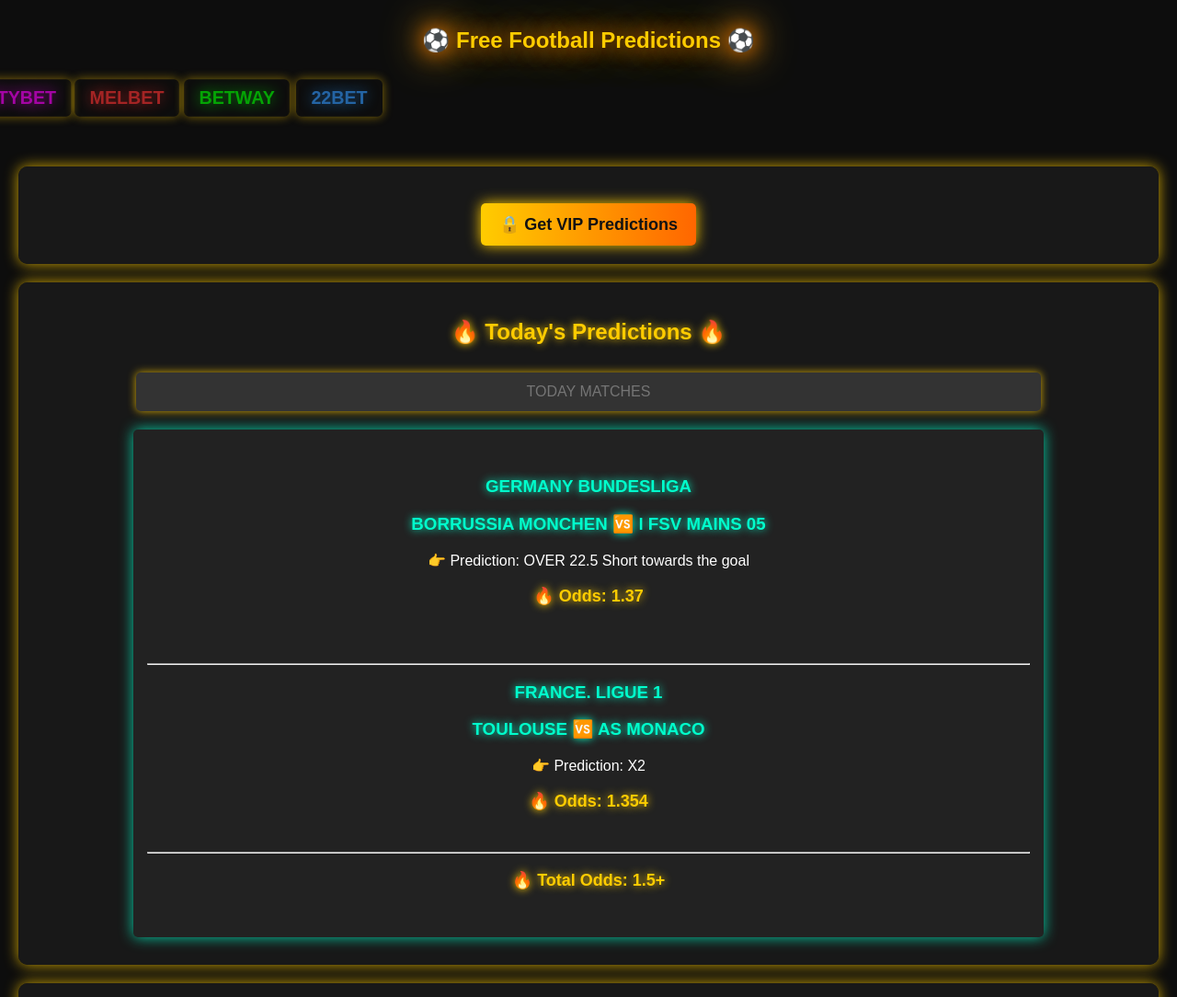
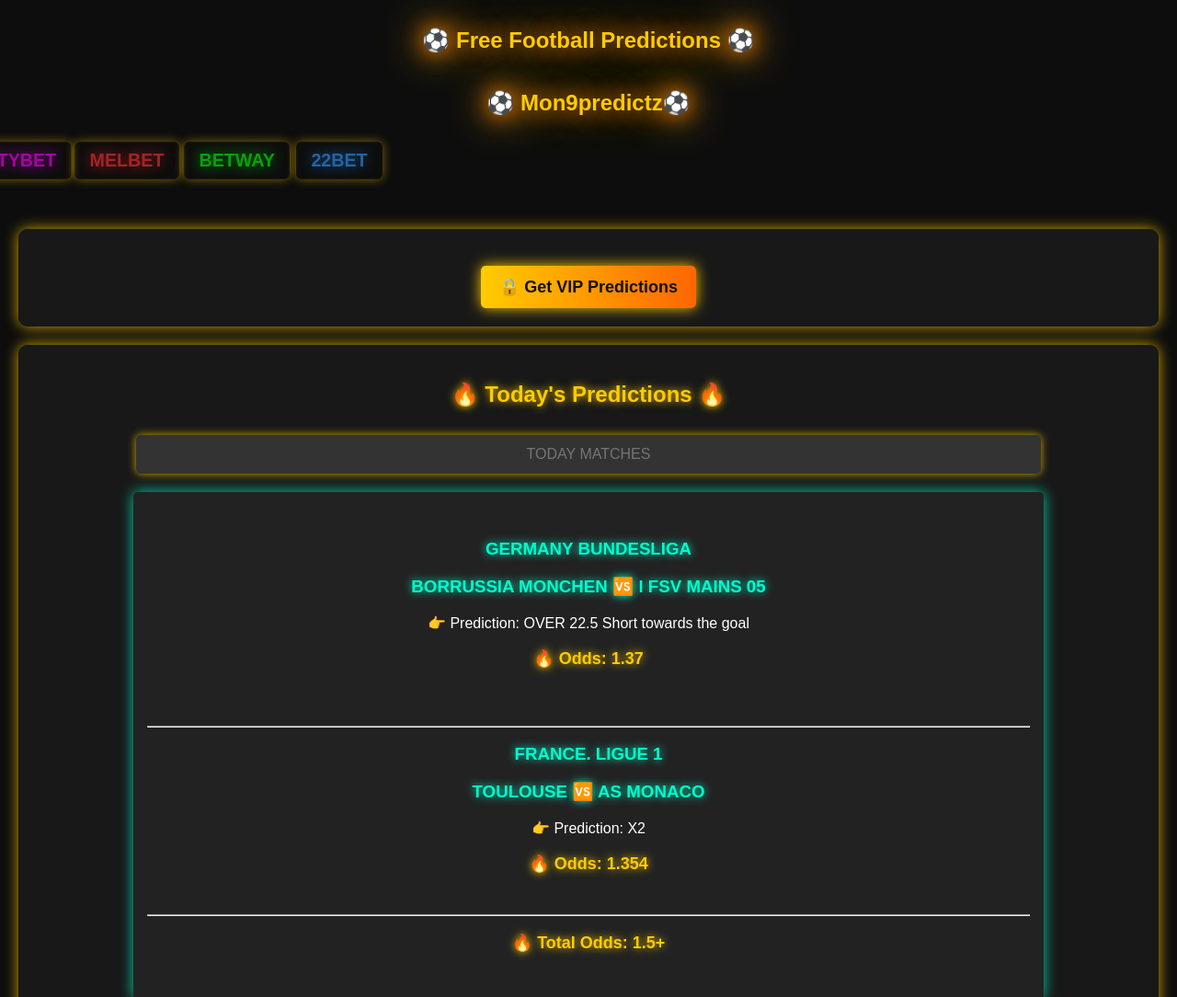
Before and after one commit to rhyzen277/Rhyzenrobot, a plain HTML site: page index.html in a window 1280 px wide. Shown: the top 1084 px of the page at 92% size. Drawn offline with Linux system fonts and the light colour scheme.

Commit message:
Add files via upload

```diff
--- a/index.html
+++ b/index.html
@@ -113,6 +113,7 @@
 <body>
 
 <h2 class="football-header">⚽ Free Football Predictions ⚽</h2>
+<h2 class="football-header">⚽ Mon9predictz⚽</h2>
 <div class="bet-brands">
     <span class="brand-1">1xBet</span>
     <span class="brand-2">Bet9ja</span>
```
